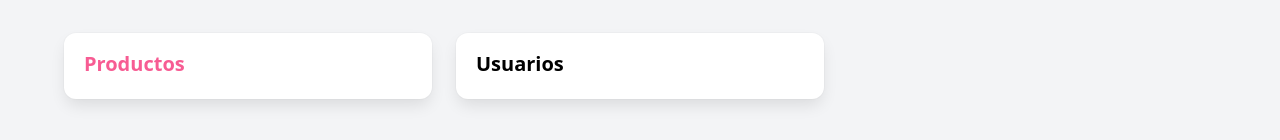
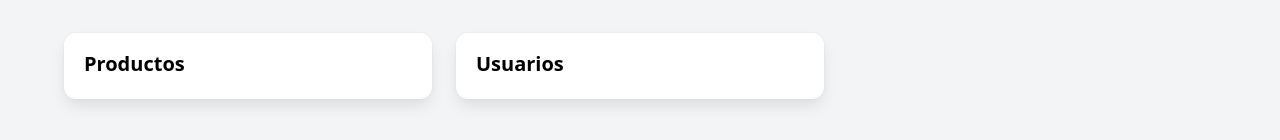
Before and after one commit to carpavezm-oss/OloresQueMatan, a plain HTML site: page admin/administrador.html in a window 1280 px wide. In both pictures the pointer is over the link 134 px from the left and 248 px from the top of the page. Shown: the part 185-325 px from the top of the page. Drawn offline with nearby package versions, Linux system fonts and the light colour scheme.

Commit message:
Update style.css

```diff
--- a/estilos/style.css
+++ b/estilos/style.css
@@ -505,13 +505,14 @@ footer a:hover {
     color: #ffffff !important;
 }
 
-.admin-card .title {
+.admin-card a.title.is-5 {
     color: #000000 !important;
 }
 
-.admin-card .title:hover {
-    color: #f75c93 !important;
+.admin-card a.title.is-5:hover {
+    color: #000000 !important;
 }
+
 
 #productosDestacados {
     width: 100%;
```
